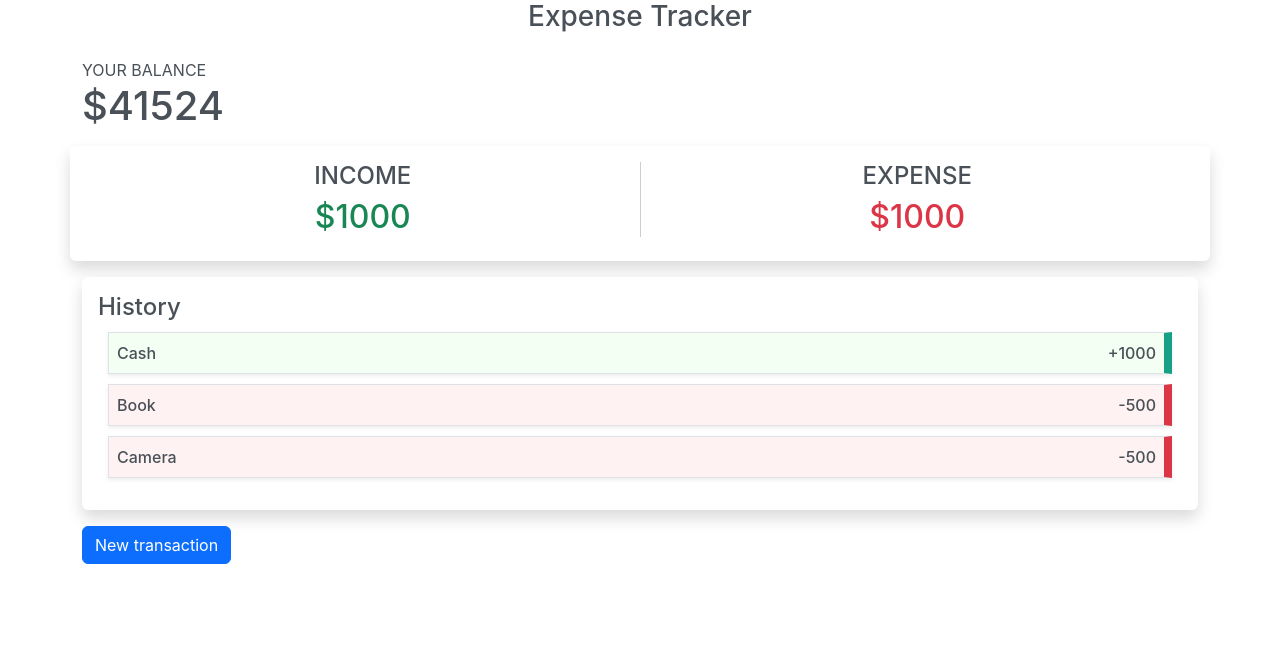
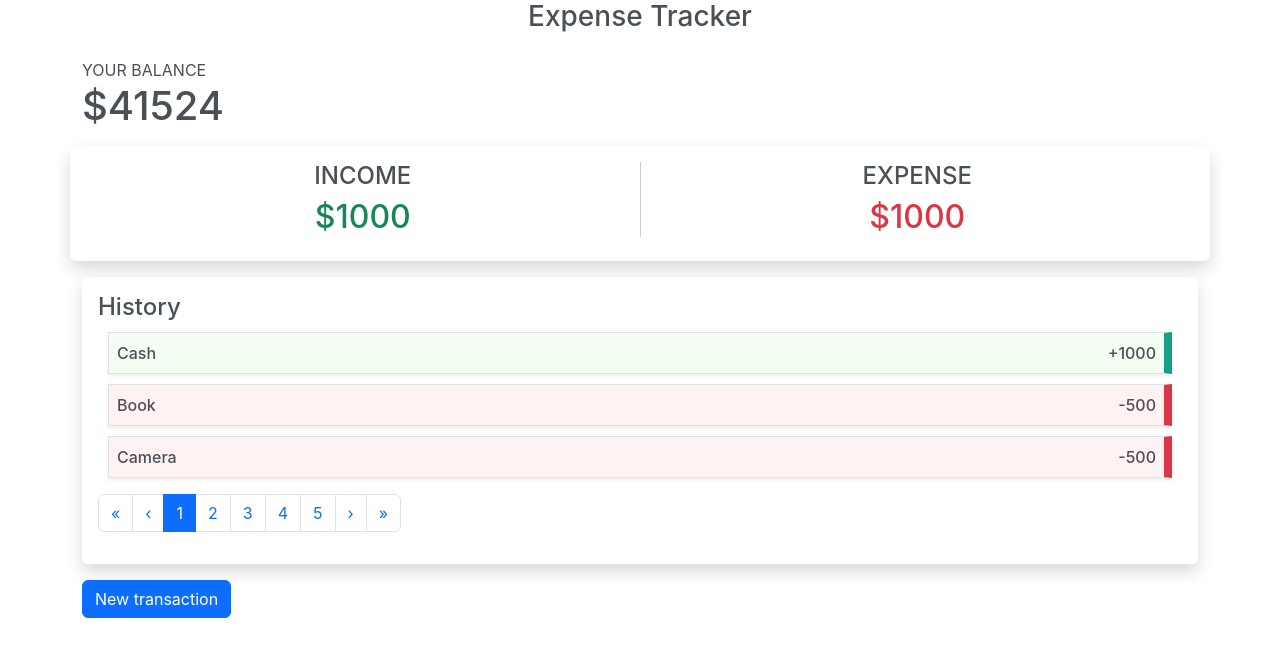
Before and after one commit to meschac38700/resuming-reactjs, a React (Create React App) app: page / in a window 1280 px wide. Shown: the top 656 px of the page. Built offline with nearby package versions, Linux system fonts and the light colour scheme; the HTML template or start-up script is replaced by a standard one.

Commit message:
wip pagination history of transactions

```diff
--- a/src/components/History.js
+++ b/src/components/History.js
@@ -1,5 +1,6 @@
 import { useCallback } from "react";
 import { Reorder, motion, MotionConfig } from "framer-motion";
+import HistoryPagination from "./HistoryPagination";
 
 const HistoryItem = function ({ item }) {
 	const borderColor = item.type === "income" ? "#income" : "#dc3545";
@@ -54,6 +55,12 @@ export default function History({ dataList, dispatcher }) {
 					</Reorder.Item>
 				))}
 			</Reorder.Group>
+			<HistoryPagination
+				currentPage={1}
+				maxVisiblePages={5}
+				pageSize={10}
+				totalItems={100}
+			/>
 		</div>
 	);
 }
--- /dev/null
+++ b/src/components/HistoryPagination.jsx
@@ -0,0 +1,145 @@
+import { useCallback, useMemo, useState } from "react";
+import Pagination from "react-bootstrap/Pagination";
+
+class Paginator {
+	constructor({
+		currentPage = 1,
+		totalItems = 10,
+		pageSize = 5,
+		maxVisiblePages = 5,
+	}) {
+		this.totalItems = totalItems;
+		this.pageSize = pageSize;
+		this.maxVisiblePages = maxVisiblePages;
+		this.page = currentPage;
+	}
+
+	get nbPages() {
+		return Math.ceil(this.totalItems / this.pageSize);
+	}
+
+	range() {
+		const maxMid = Math.floor(this.maxVisiblePages / 2);
+
+		if (this.page < maxMid + 1) {
+			return [1, this.maxVisiblePages];
+		}
+
+		const even = this.maxVisiblePages % 2 === 0;
+		let left,
+			right = maxMid;
+		/**
+		 * 5
+		 * 1, 2 [3] 4, 5
+		 *
+		 * 6
+		 * 1, 2, [3] 4, 5, 6
+		 */
+		if (even) right += 1;
+
+		let _start = this.page - left;
+		if (_start <= 0) _start = 1;
+
+		let _end = this.page + right;
+		if (_end > this.nbPages) _end = this.nbPages;
+
+		console.log("current page", this.page);
+		return [_start, _end];
+	}
+
+	displayedPages() {
+		const [start, end] = this.range();
+		return Array.from({ length: end + 1 - start }, (_, index) => index + start);
+	}
+}
+
+export default function HistoryPagination({
+	currentPage,
+	totalItems,
+	pageSize,
+	maxVisiblePages = 5,
+}) {
+	const [page, setPage] = useState(currentPage);
+
+	const paginator = new Paginator({
+		currentPage,
+		totalItems,
+		pageSize,
+		maxVisiblePages,
+	});
+	const nbPages = useMemo(
+		() => Math.ceil(totalItems / pageSize),
+		[totalItems, pageSize]
+	);
+	const range = useMemo(() => {
+		const maxMid = Math.floor(maxVisiblePages / 2);
+
+		if (page < maxMid + 1) {
+			return [1, maxVisiblePages];
+		}
+
+		const lastRange = [nbPages - maxVisiblePages || 1, nbPages];
+		console.log("Last range", lastRange);
+		console.log("Last range", lastRange);
+		if (page >= lastRange[0] && page <= lastRange[1]) return lastRange;
+
+		const even = maxVisiblePages % 2 === 0;
+		let left = maxMid;
+		let right = maxMid;
+		/**
+		 * 5
+		 * 1, 2 [3] 4, 5
+		 *
+		 * 6
+		 * 1, 2, [3] 4, 5, 6
+		 */
+		if (even) right += 1;
+
+		let _start = page - left;
+		if (_start <= 0) _start = 1;
+
+		let _end = page + right;
+		if (_end > nbPages) _end = nbPages;
+
+		console.log("current page", page);
+		return [_start, _end];
+	}, [page, maxVisiblePages, nbPages]);
+
+	const displayedPages = useMemo(() => {
+		const [start, end] = range;
+		return Array.from({ length: end + 1 - start }, (_, index) => index + start);
+	}, [range]);
+
+	console.log(range);
+	console.log(displayedPages);
+	return (
+		<Pagination>
+			<Pagination.First />
+			<Pagination.Prev disabled={false} />
+			{/*<Pagination.Item onClick={() => setPage(1)} active={page === 1}>
+				{1}
+			</Pagination.Item>*/}
+			{/* {showPreviousEllipse() && allPages.length > 2 && <Pagination.Ellipsis />} */}
+
+			{displayedPages.map((n) => (
+				<Pagination.Item
+					active={page === n}
+					key={`pagination-page-item-${n}`}
+					onClick={() => setPage(n)}
+				>
+					{n}
+				</Pagination.Item>
+			))}
+
+			{/* {showNextEllipse() && allPages.length > 2 && <Pagination.Ellipsis />} */}
+			{/*<Pagination.Item
+				active={page === nbPages}
+				onClick={() => setPage(nbPages)}
+			>
+				{nbPages}
+			</Pagination.Item>*/}
+			<Pagination.Next />
+			<Pagination.Last />
+		</Pagination>
+	);
+}
```
